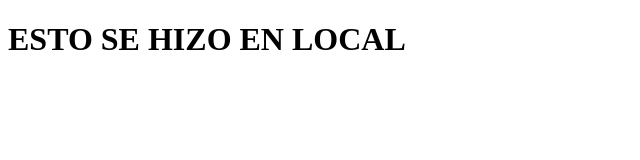
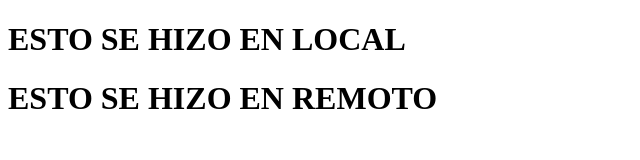
Before and after one commit to xvictorlsx/repasogit, a plain HTML site: page index.html in a window 1280 px wide. Shown: the whole page, without its empty margins (0-640 px from the left). Drawn offline with Linux system fonts and the light colour scheme.

Commit message:
SE MODIFICO EN GITHUB

```diff
--- a/index.html
+++ b/index.html
@@ -8,5 +8,8 @@
 </head>
 <body>
     <h1>ESTO SE HIZO EN LOCAL</h1>
+    <h1>ESTO SE HIZO EN REMOTO</h1>
+
+
 </body>
 </html>
```
